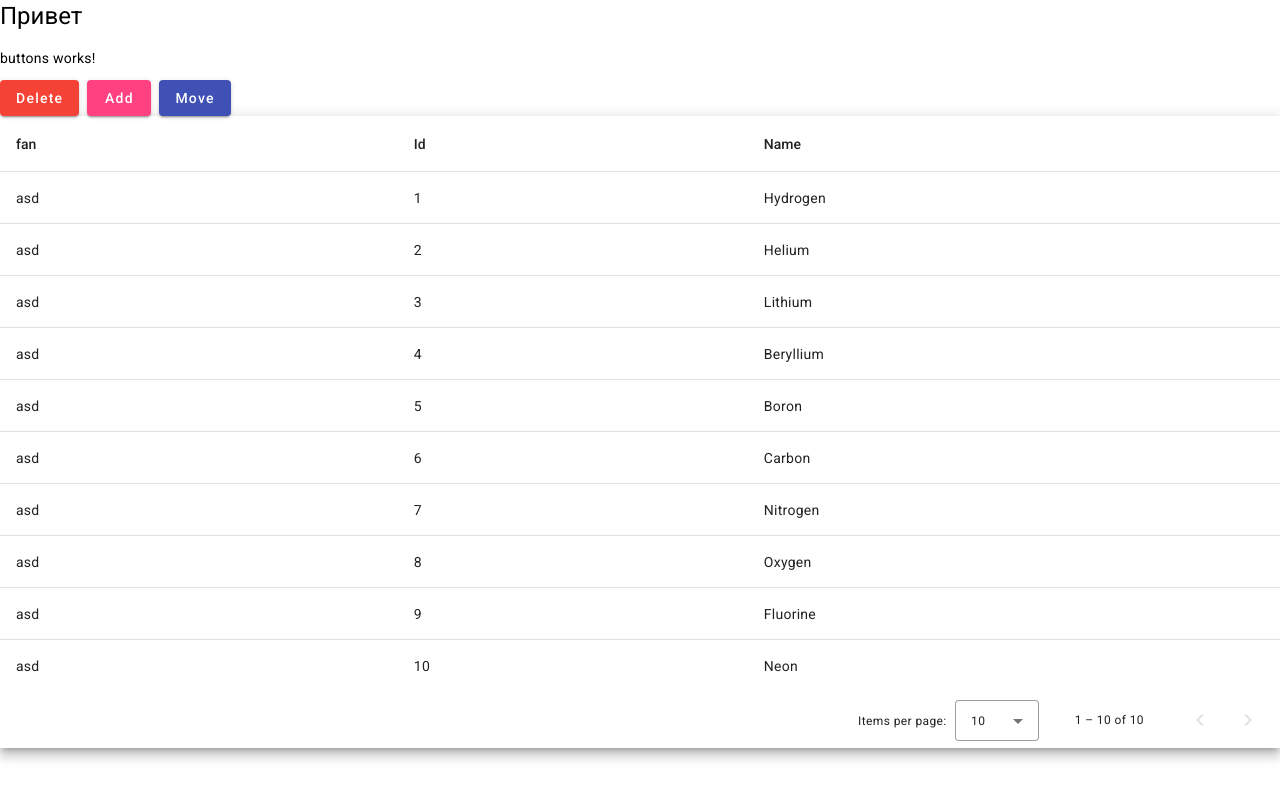
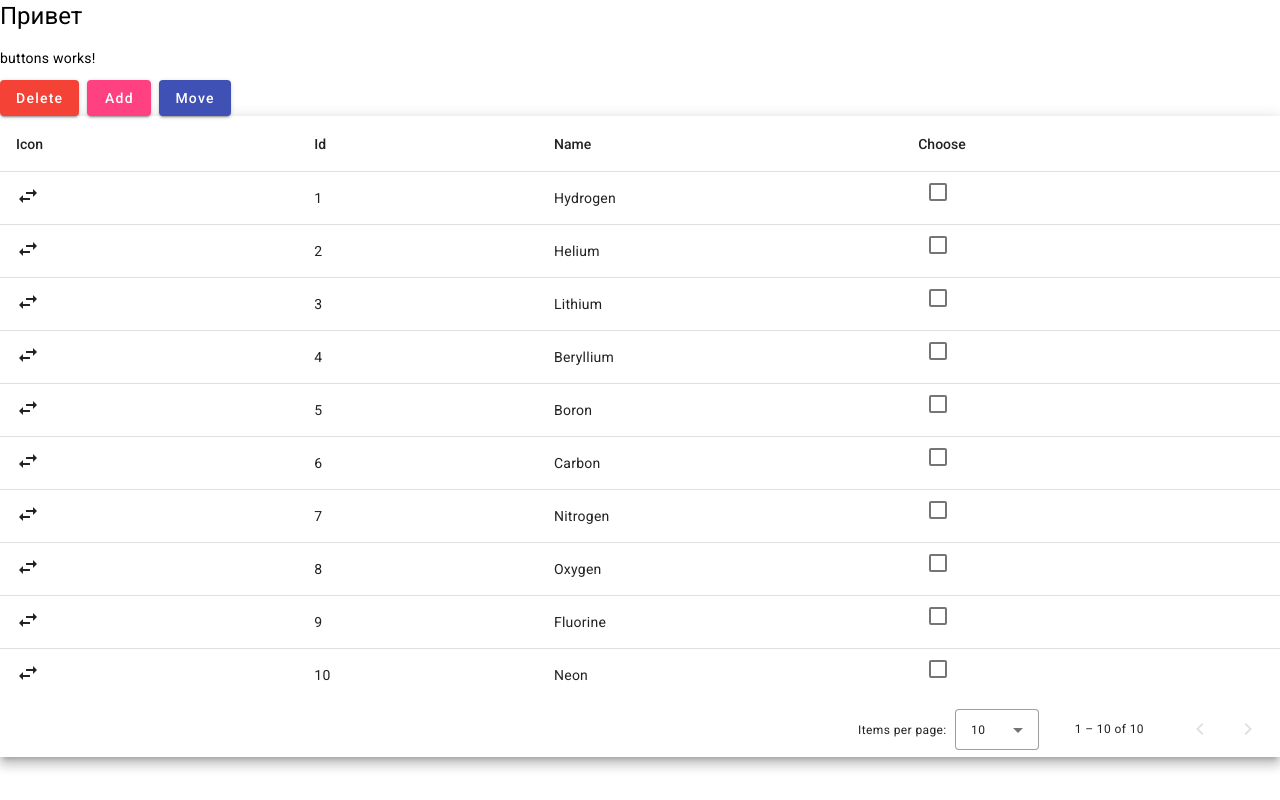
Before and after one commit to MarkGuzenfeld/FileService, an Angular app in the folder project2/FileService/: page / in a window 1280 px wide. Built offline with nearby package versions, Linux system fonts and the light colour scheme.

Commit message:
Added icons. Added checkboxes. All buttons have an event

```diff
--- a/project2/FileService/src/app/data-table/data-table-datasource.ts
+++ b/project2/FileService/src/app/data-table/data-table-datasource.ts
@@ -8,21 +8,21 @@ import { Observable, of as observableOf, merge } from 'rxjs';
 export interface DataTableItem {
   name: string;
   id: number;
-  icon: string;
+
 }
 
 // TODO: replace this with real data from your application
 const EXAMPLE_DATA: DataTableItem[] = [
-  {icon: 'asd', id: 1, name: 'Hydrogen' },
-  {icon: 'asd', id: 2, name: 'Helium' },
-  {icon: 'asd', id: 3, name: 'Lithium' },
-  {icon: 'asd', id: 4, name: 'Beryllium' },
-  {icon: 'asd', id: 5, name: 'Boron' },
-  {icon: 'asd', id: 6, name: 'Carbon' },
-  {icon: 'asd', id: 7, name: 'Nitrogen' },
-  {icon: 'asd', id: 8, name: 'Oxygen' },
-  {icon: 'asd', id: 9, name: 'Fluorine' },
-  {icon: 'asd', id: 10, name: 'Neon' },
+  { id: 1, name: 'Hydrogen'},
+  { id: 2, name: 'Helium' },
+  { id: 3, name: 'Lithium' },
+  { id: 4, name: 'Beryllium' },
+  { id: 5, name: 'Boron' },
+  { id: 6, name: 'Carbon' },
+  { id: 7, name: 'Nitrogen' },
+  { id: 8, name: 'Oxygen' },
+  { id: 9, name: 'Fluorine' },
+  { id: 10, name: 'Neon' },
 ];
 
 /**
--- a/project2/FileService/src/app/data-table/data-table.component.html
+++ b/project2/FileService/src/app/data-table/data-table.component.html
@@ -2,8 +2,10 @@
   <table mat-table class="full-width-table" matSort aria-label="Elements">
     <!-- Id Column -->
     <ng-container matColumnDef="icon">
-      <th mat-header-cell *matHeaderCellDef mat-sort-header>fan</th>
-      <td mat-cell *matCellDef="let row">{{row.icon}}</td>
+      <th mat-header-cell *matHeaderCellDef mat-sort-header>Icon</th>
+      <td mat-cell *matCellDef="let row">
+        <mat-icon aria-hidden="false" aria-label="Type" fontIcon="swap_horiz"></mat-icon>
+      </td>
     </ng-container>
 
     <ng-container matColumnDef="id">
@@ -15,6 +17,13 @@
     <ng-container matColumnDef="name">
       <th mat-header-cell *matHeaderCellDef mat-sort-header>Name</th>
       <td mat-cell *matCellDef="let row">{{row.name}}</td>
+    </ng-container>
+
+    <ng-container matColumnDef="choose">
+      <th mat-header-cell *matHeaderCellDef mat-sort-header>Сhoose</th>
+      <td mat-cell *matCellDef="let row">
+        <p><mat-checkbox formControlName="pepperoni"></mat-checkbox></p>
+      </td>
     </ng-container>
 
 
--- a/project2/FileService/src/app/data-table/data-table.component.ts
+++ b/project2/FileService/src/app/data-table/data-table.component.ts
@@ -9,6 +9,7 @@ import { DataTableDataSource, DataTableItem } from './data-table-datasource';
   templateUrl: './data-table.component.html',
   styleUrls: ['./data-table.component.css']
 })
+
 export class DataTableComponent implements AfterViewInit {
   @ViewChild(MatPaginator) paginator!: MatPaginator;
   @ViewChild(MatSort) sort!: MatSort;
@@ -16,7 +17,7 @@ export class DataTableComponent implements AfterViewInit {
   dataSource: DataTableDataSource;
 
   /** Columns displayed in the table. Columns IDs can be added, removed, or reordered. */
-  displayedColumns = [ 'icon','id', 'name',];
+  displayedColumns = [ 'icon','id', 'name','choose'];
 
   constructor() {
     this.dataSource = new DataTableDataSource();
```
Also changed, not shown: project2/FileService/src/app/app.module.ts (+6 -2 lines), project2/FileService/src/app/app.component.ts (line endings or trailing spaces), 1 other file (tests, documents, lock files or other folders).
